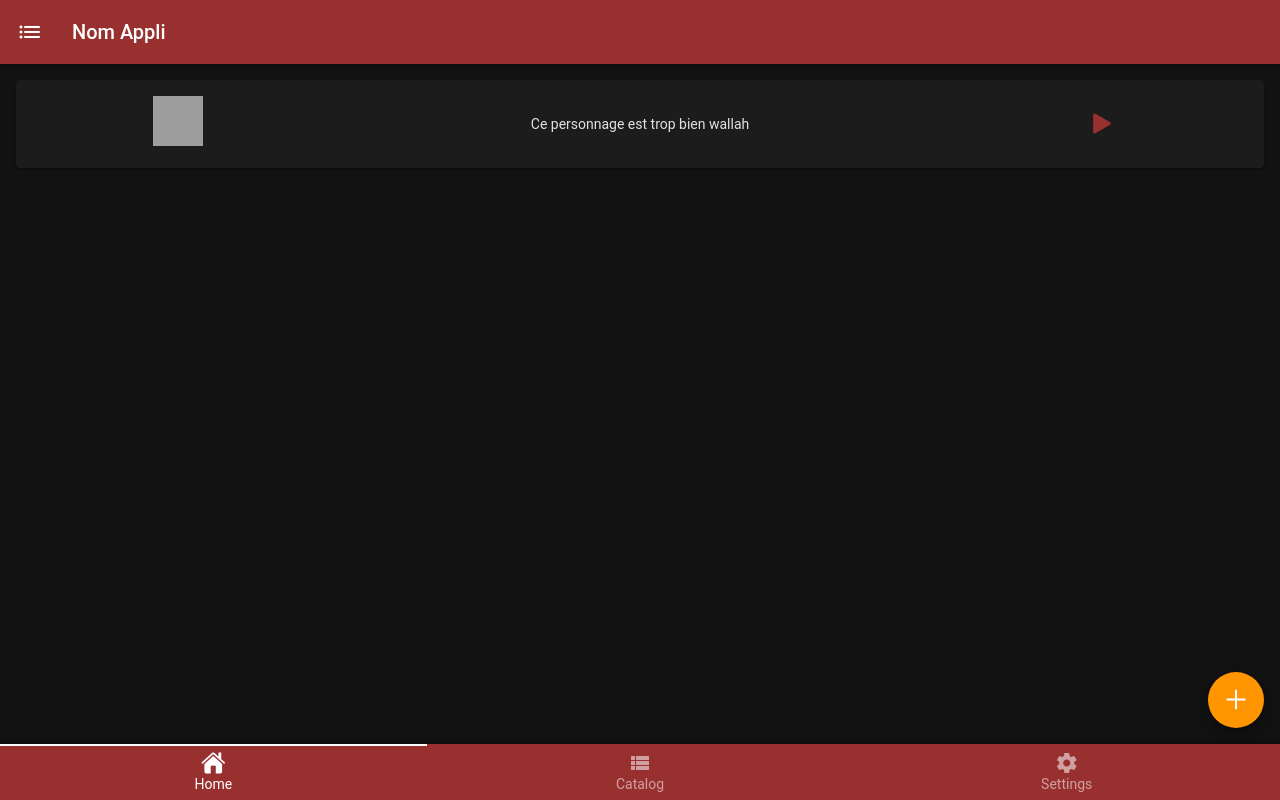
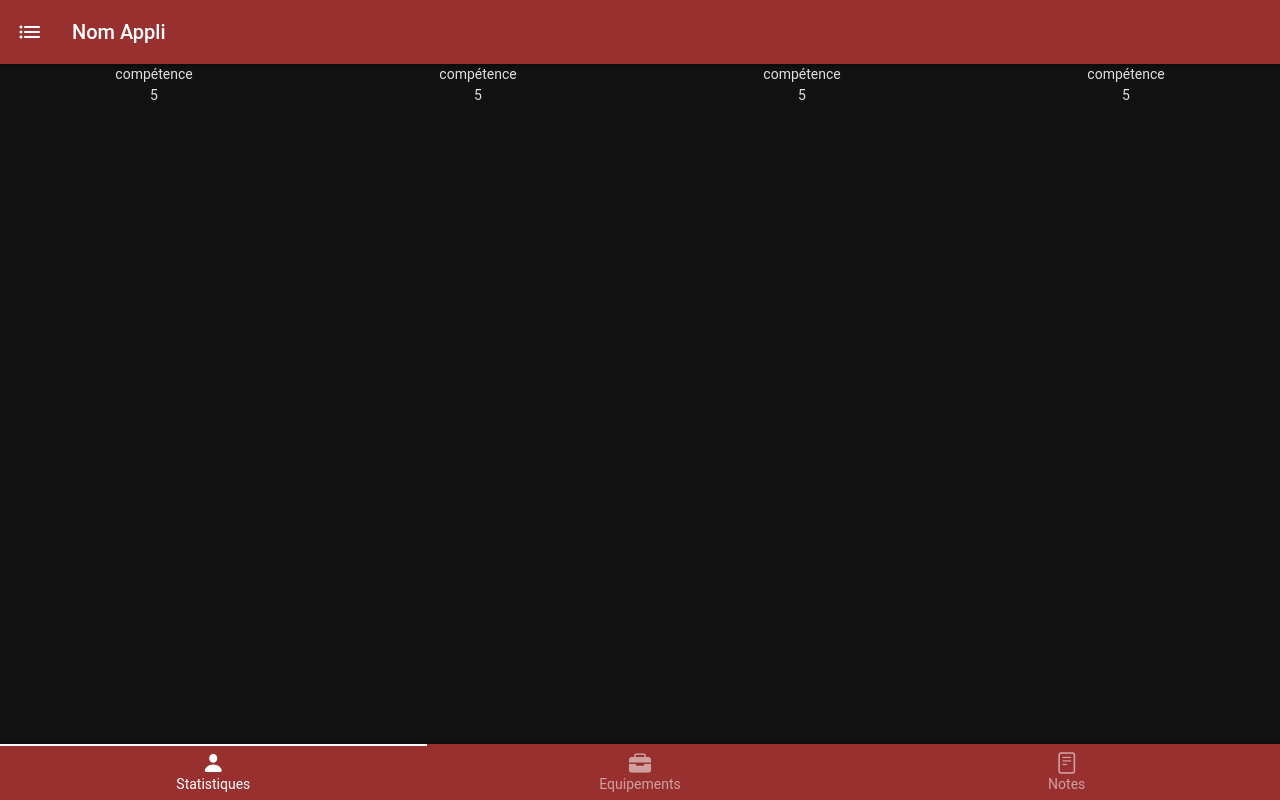
Before and after one commit to Netra-Dawkins/Knight-Mobile-App, a website: page www/index.html in a window 1280 px wide. Drawn offline with Linux system fonts and the light colour scheme; grey boxes are pictures that could not be loaded.

Commit message:
changed bottom menu and started statistics page

```diff
--- a/www/index.html
+++ b/www/index.html
@@ -16,7 +16,7 @@
   <meta name="theme-color" content="#993030">
   <meta name="format-detection" content="telephone=no">
   <meta name="msapplication-tap-highlight" content="no">
-  <title>MyApp</title>
+  <title>Knight Mobile App</title>
 
 
 
@@ -65,19 +65,17 @@
       <!-- Tabbar for switching views-tabs -->
       <div class="toolbar toolbar-bottom tabbar-labels">
         <div class="toolbar-inner">
-          <a href="#view-home" class="tab-link tab-link-active">
-            <i class="icon f7-icons">house_fill</i>
-            <span class="tabbar-label">Home</span>
+          <a href="#view-stats" class="tab-link tab-link-active">
+            <i class="icon f7-icons">person_fill</i>
+            <span class="tabbar-label">Statistiques</span>
           </a>
-          <a href="#view-catalog" class="tab-link">
-            <i class="icon f7-icons if-not-md">square_list_fill</i>
-            <i class="icon material-icons if-md">view_list</i>
-            <span class="tabbar-label">Catalog</span>
+          <a href="#view-equipements" class="tab-link">
+            <i class="icon f7-icons">briefcase_fill</i>
+            <span class="tabbar-label">Equipements</span>
           </a>
-          <a href="#view-settings" class="tab-link">
-            <i class="icon f7-icons if-not-md">gear</i>
-            <i class="icon material-icons if-md">settings</i>
-            <span class="tabbar-label">Settings</span>
+          <a href="#view-notes" class="tab-link">
+            <i class="icon f7-icons">doc_plaintext</i>
+            <span class="tabbar-label">Notes</span>
           </a>
         </div>
       </div>
@@ -177,17 +175,17 @@
       <!--</div>-->
 
       <!-- Home View -->
-      <div id="view-home" class="view view-init tab tab-active" data-name="home" data-url="/home/">
+      <div id="view-stats" class="view view-init tab tab-active" data-name="stats" data-url="/stats/">
         <!-- Catalog page will be loaded here dynamically from /catalog/ route -->
       </div>
 
       <!-- Catalog View -->
-      <div id="view-catalog" class="view view-init tab" data-name="catalog" data-url="/catalog/">
+      <div id="view-equipements" class="view view-init tab" data-name="equipements" data-url="/equipements/">
         <!-- Catalog page will be loaded here dynamically from /catalog/ route -->
       </div>
 
       <!-- Settings View -->
-      <div id="view-settings" class="view view-init tab" data-name="settings" data-url="/settings/">
+      <div id="view-notes" class="view view-init tab" data-name="notes" data-url="/notes/">
         <!-- Settings page will be loaded here dynamically from /settings/ route -->
       </div>
     </div>
--- a/www/js/routes.js
+++ b/www/js/routes.js
@@ -15,6 +15,10 @@ var routes = [
         console.log('ok2!');
       }
     }
+  },
+  {
+    path: '/stats/',
+    url: './pages/stats.html',
   },
   {
     path: '/about/',
--- /dev/null
+++ b/www/pages/stats.html
@@ -0,0 +1,41 @@
+<div class="page" data-name="stats">
+    <div class="navbar">
+      <div class="navbar-bg"></div>
+      <div class="navbar-inner sliding">
+        <div class="left">
+          <a href="#" class="link icon-only panel-open" data-panel="left">
+            <i class="icon f7-icons">menu</i>
+          </a>
+        </div>
+        <div class="title">Nom Appli</div>
+      </div>
+    </div>
+    <div class="page-content">
+        <div class="row display-flex align-items-center text-align-center">
+            <div class="col-25">
+                <span>compétence</span>
+                <div>
+                    5
+                </div>
+            </div>
+            <div class="col-25">
+                <span>compétence</span>
+                <div>
+                    5
+                </div>
+            </div>
+            <div class="col-25">
+                <span>compétence</span>
+                <div>
+                    5
+                </div>
+            </div>
+            <div class="col-25">
+                <span>compétence</span>
+                <div>
+                    5
+                </div>
+            </div>
+        </div>
+    </div>
+</div>
```
